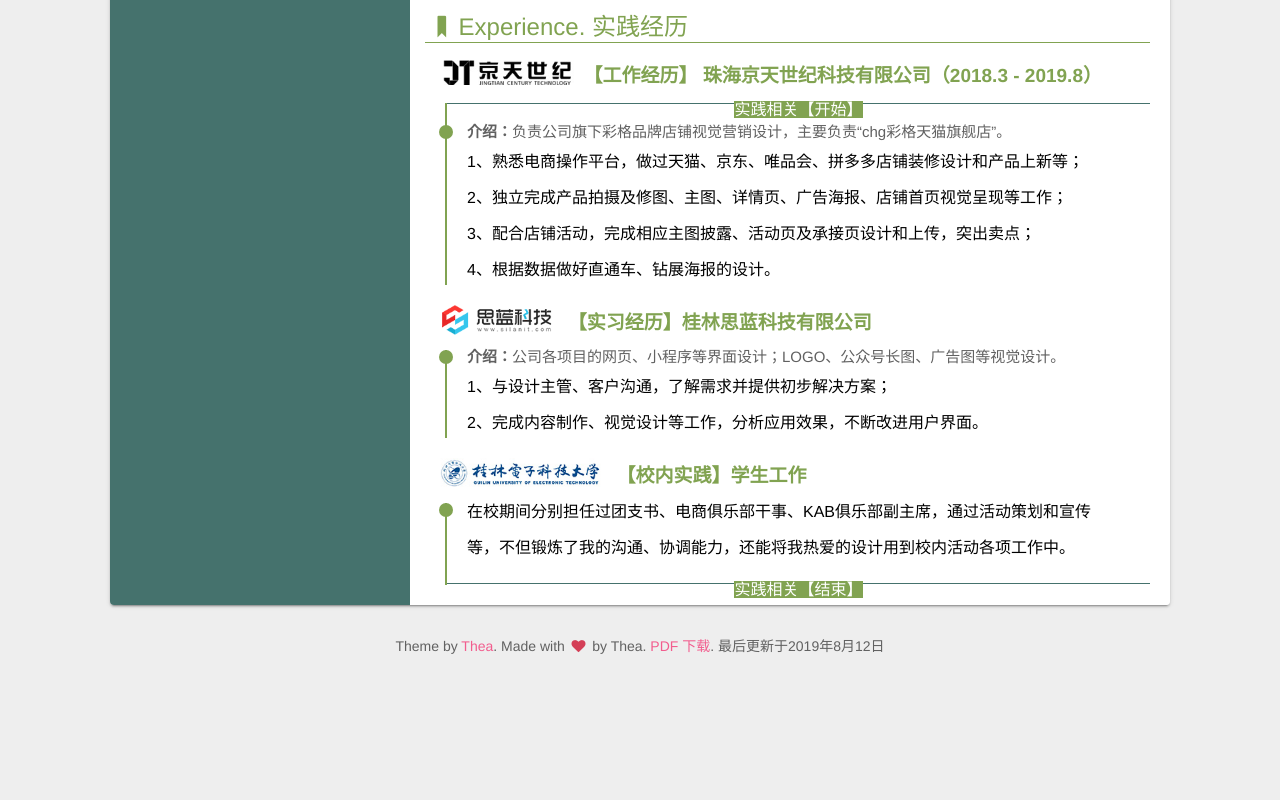
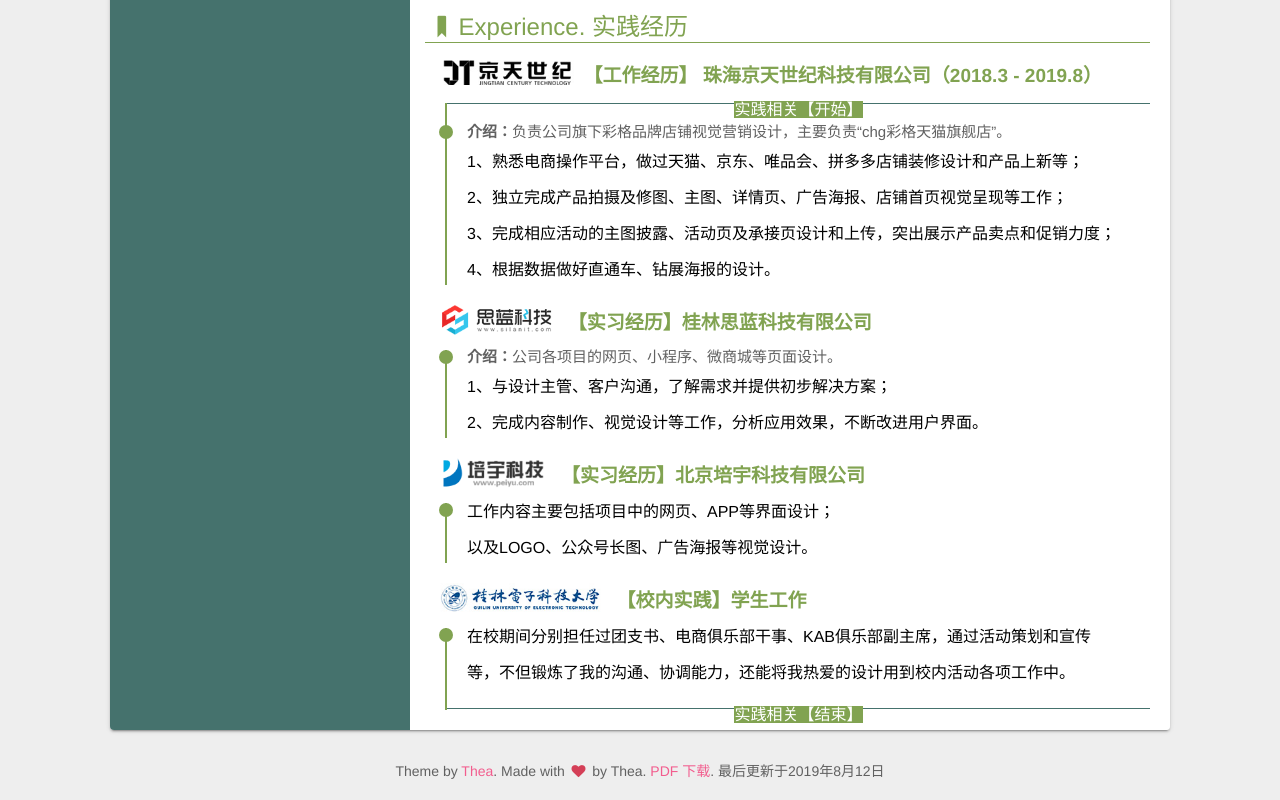
Before and after one commit to Thea0529/Resume_CN, a website: page index.html in a window 1280 px wide. Shown: the part 702-1502 px from the top of the page. Before the commit the page ends 1377 px from the top, so only its background shows below. Drawn offline with Linux system fonts and the light colour scheme; some packages are replaced by stand-ins of ours; a script that the page names is missing.

Commit message:
修改部分图标，简化简历内容，修改细节和排版。

```diff
--- a/index.html
+++ b/index.html
@@ -129,7 +129,7 @@
                               <ul>
                                 <li>1、熟悉电商操作平台，做过天猫、京东、唯品会、拼多多店铺装修设计和产品上新等；</li>
                                 <li>2、独立完成产品拍摄及修图、主图、详情页、广告海报、店铺首页视觉呈现等工作；</li>
-                                <li>3、配合店铺活动，完成相应主图披露、活动页及承接页设计和上传，突出卖点；</li>
+                                <li>3、完成相应活动的主图披露、活动页及承接页设计和上传，突出展示产品卖点和促销力度；</li>
                                 <li>4、根据数据做好直通车、钻展海报的设计。</li>
                               </ul>
                             </p>
@@ -140,11 +140,22 @@
 
                        <li>
                             <div class="circle"></div>
-                            <p><strong>介绍：</strong>公司各项目的网页、小程序等界面设计；LOGO、公众号长图、广告图等视觉设计。
+                            <p><strong>介绍：</strong>公司各项目的网页、小程序、微商城等页面设计。
                             </p>
                               <ul>
                                 <li>1、与设计主管、客户沟通，了解需求并提供初步解决方案；</li>
                                 <li>2、完成内容制作、视觉设计等工作，分析应用效果，不断改进用户界面。</li>
+                              </ul>
+                            </p>
+                        </li>
+                    </ul>
+                    <h3><img src="img/logos/2-peiyu.png" data-action="zoom"><span>【实习经历】北京培宇科技有限公司</span></h3>
+                    <ul class="exp">
+                       <li>
+                            <div class="circle"></div>
+                              <ul>
+                                <li>工作内容主要包括项目中的网页、APP等界面设计；</li>
+                                <li>以及LOGO、公众号长图、广告海报等视觉设计。</li>
                               </ul>
                             </p>
                         </li>
```
